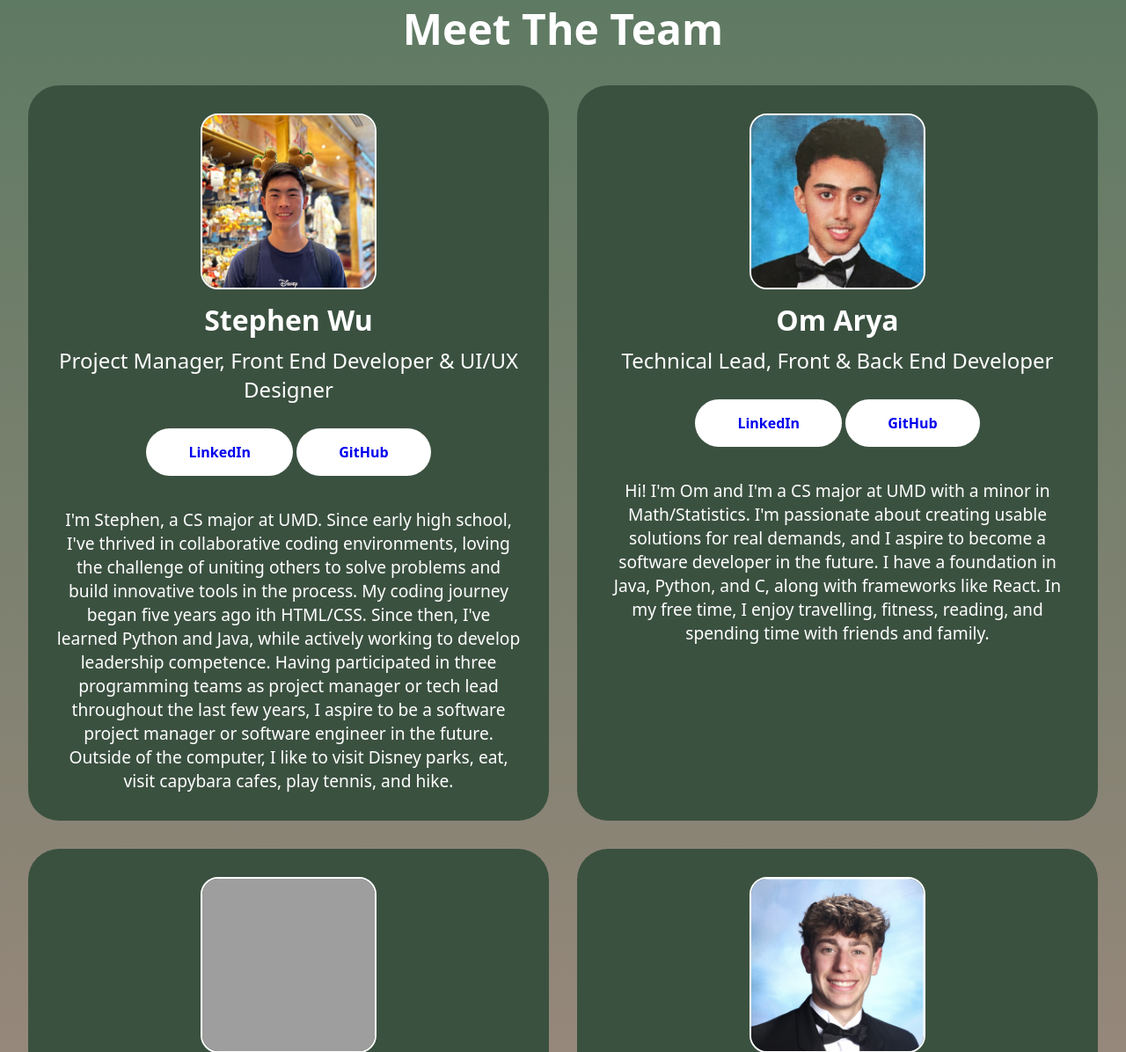
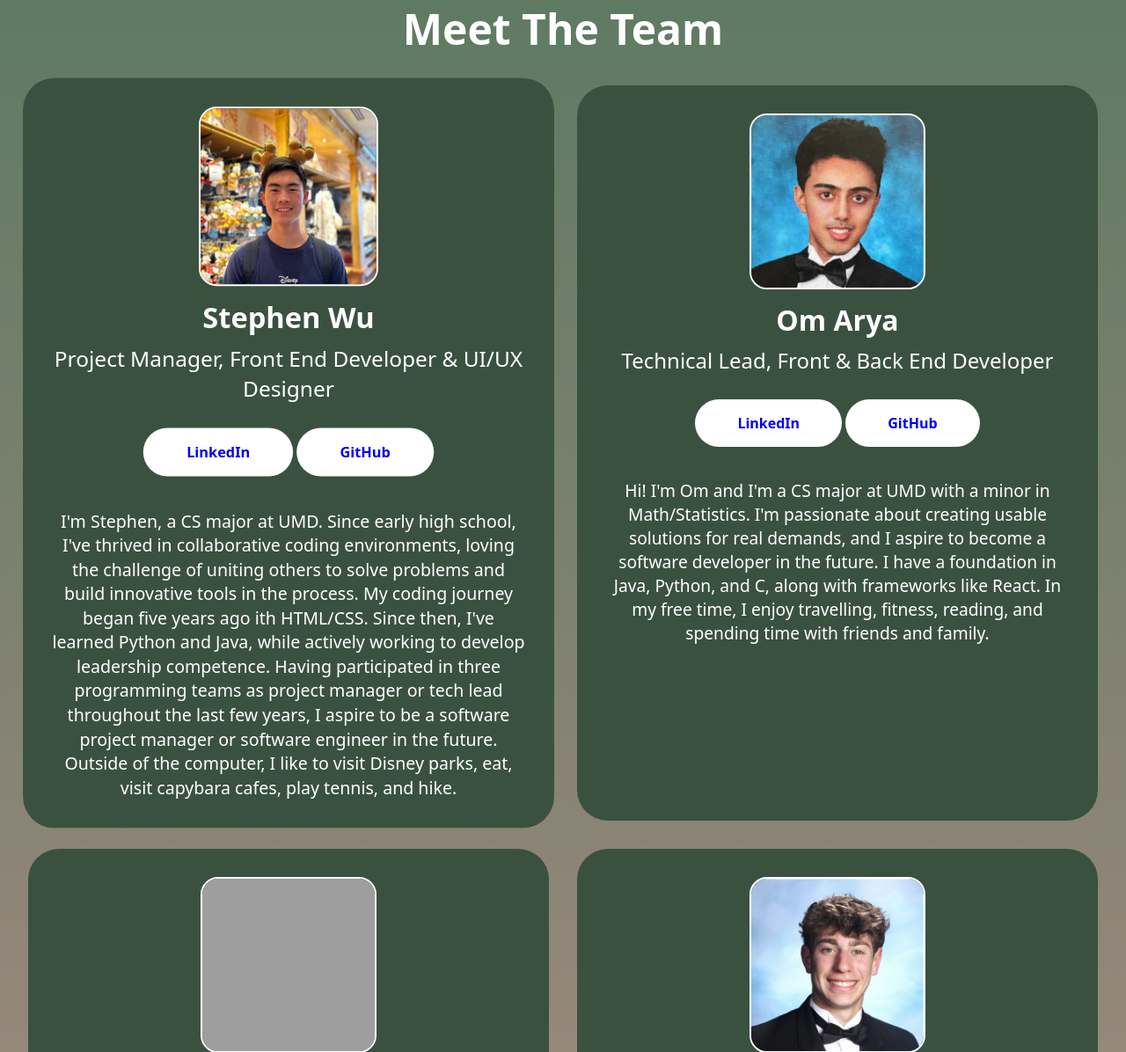
Before and after one commit to om-arya/T.O.M, a Django app: page /about-us in a window 1280 px wide, with the pointer over the restyled element. Shown: the part 80-1276 px from the top of the page at 88% size. Run offline with Django 5.2, Linux system fonts and the light colour scheme; grey boxes are pictures that could not be loaded.

Commit message:
Added hover transition to about us
It was looking really stale

```diff
--- a/static/css/about-us.css
+++ b/static/css/about-us.css
@@ -178,6 +178,11 @@ img {
     color: white;
 }
 
+.profile:hover {
+    transform: scale(1.02);
+    transition: 0.2s ease-in-out;
+}
+
 .tom-button {
     padding: 1rem 3rem;
     font-size: 1rem;
```
